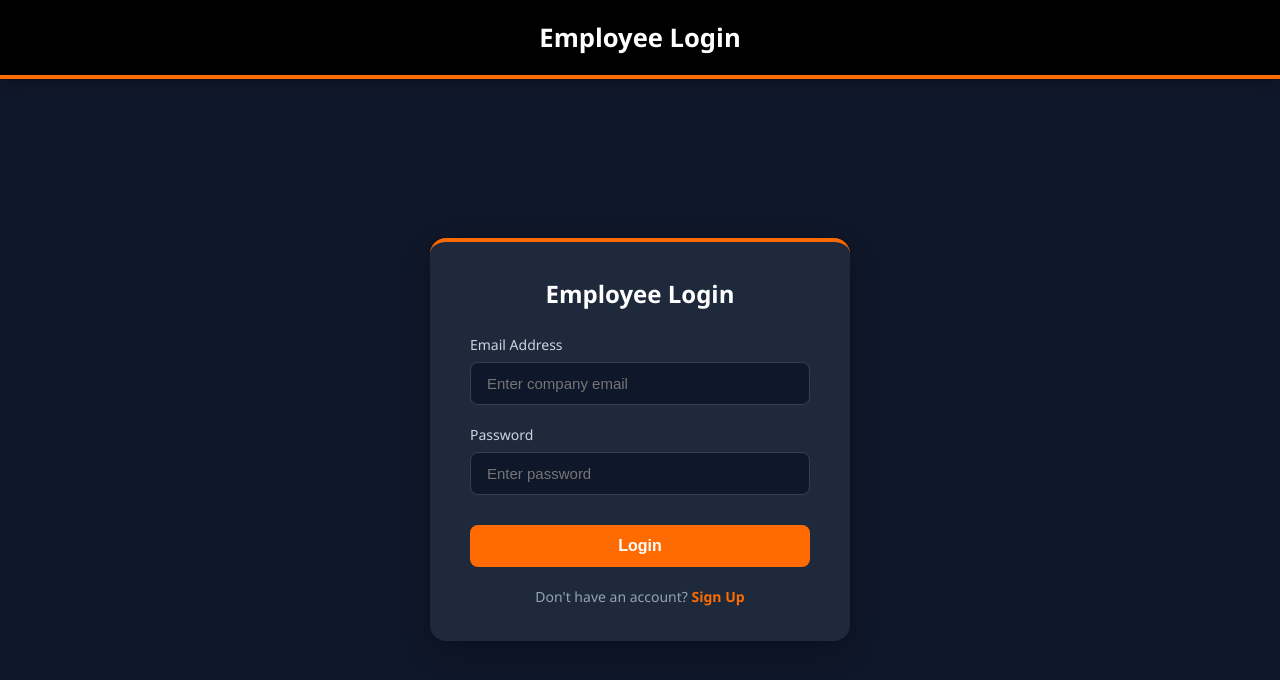
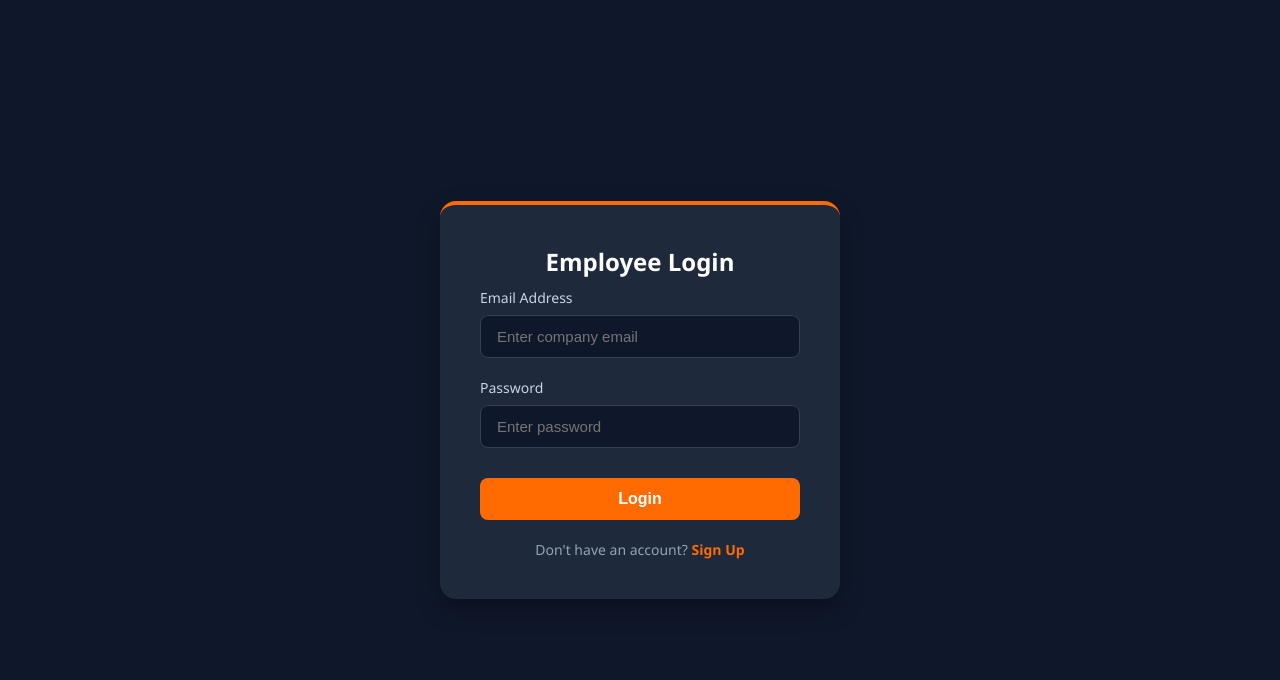
Before and after one commit to Aanand-km/visitor_management_V1, a website: page public/employee-login.html in a window 1280 px wide. Drawn offline with Linux system fonts and the light colour scheme.

Commit message:
style: make employee login and signup cards match the original security centered layout exactly

```diff
--- a/public/css/auth.css
+++ b/public/css/auth.css
@@ -1,71 +1,53 @@
-:root {
-    --primary: #ff6b00;
-    --accent: #ff6b00;
-    --bg: #0f172a;
-    --surface: #1e293b;
-    --text: #f8fafc;
-    --muted: #94a3b8;
+body {
+    margin: 0;
+    padding: 0;
+    font-family: 'Segoe UI', Tahoma, Geneva, Verdana, sans-serif;
+    background: #0f172a;
+    color: #f8fafc;
+    display: flex;
+    justify-content: center;
+    align-items: center;
+    height: 100vh;
 }
 
-* {
-    margin: 0;
-    padding: 0;
+header {
+    display: none;
+}
+
+.auth-container, .login-card {
+    background: #1e293b;
+    border-radius: 16px;
+    padding: 40px;
+    width: 90%;
+    max-width: 400px;
+    box-shadow: 0 10px 25px rgba(0,0,0,0.3);
+    border-top: 4px solid #ff6b00;
     box-sizing: border-box;
 }
 
-body {
-    font-family: 'Segoe UI', Tahoma, Geneva, Verdana, sans-serif;
-    background: var(--bg);
-    min-height: 100vh;
-    color: var(--text);
-    display: flex;
-    flex-direction: column;
-}
-
-header {
-    background: #000000;
-    color: white;
-    padding: 20px 24px;
-    border-bottom: 4px solid var(--accent);
-    box-shadow: 0 4px 15px rgba(0,0,0,0.25);
-    width: 100%;
-}
-
-header h1 {
-    font-size: 1.6rem;
-    font-weight: 700;
+h2 {
+    margin: 0 0 10px;
+    font-size: 24px;
+    color: #ffffff;
     text-align: center;
 }
 
-.auth-container {
-    max-width: 420px;
-    width: 90%;
-    margin: auto;
-    background: var(--surface);
-    padding: 35px 40px;
-    border-radius: 16px;
-    box-shadow: 0 10px 30px rgba(0,0,0,0.3);
-    border-top: 4px solid var(--accent);
-    box-sizing: border-box;
-}
-
-.auth-container h2 {
+p.subtitle, .subtitle {
+    margin: 0 0 30px;
+    color: #94a3b8;
+    font-size: 14px;
     text-align: center;
-    margin-bottom: 25px;
-    color: #ffffff;
-    font-size: 24px;
-    font-weight: 600;
 }
 
 .form-group {
     margin-bottom: 20px;
 }
 
-.form-group label {
+label {
     display: block;
     margin-bottom: 8px;
+    font-size: 14px;
     color: #cbd5e1;
-    font-size: 14px;
     font-weight: 500;
 }
 
@@ -83,14 +65,14 @@ input, .form-group input {
 }
 
 input:focus, .form-group input:focus {
-    border-color: var(--accent);
+    border-color: #ff6b00;
     box-shadow: 0 0 0 3px rgba(255, 107, 0, 0.15);
 }
 
-.auth-btn, button[type="submit"] {
+.auth-btn, .btn-login, button[type="submit"] {
     width: 100%;
     padding: 12px;
-    background: var(--primary);
+    background: #ff6b00;
     color: #ffffff;
     border: none;
     border-radius: 8px;
@@ -101,20 +83,32 @@ input:focus, .form-group input:focus {
     margin-top: 10px;
 }
 
-.auth-btn:hover, button[type="submit"]:hover {
+.auth-btn:hover, .btn-login:hover, button[type="submit"]:hover {
     background: #e45f00;
     transform: translateY(-1px);
+}
+
+.error-msg, .message {
+    background: rgba(239, 68, 68, 0.1);
+    color: #f87171;
+    border: 1px solid rgba(239, 68, 68, 0.2);
+    padding: 10px 14px;
+    border-radius: 8px;
+    font-size: 14px;
+    margin-bottom: 20px;
+    text-align: center;
+    font-weight: 600;
 }
 
 .auth-footer, p {
     text-align: center;
     margin-top: 20px;
     font-size: 14px;
-    color: var(--muted);
+    color: #94a3b8;
 }
 
 .auth-footer a, a {
-    color: var(--primary);
+    color: #ff6b00;
     text-decoration: none;
     font-weight: 600;
     transition: color 0.2s;
@@ -124,9 +118,3 @@ input:focus, .form-group input:focus {
     color: #e45f00;
     text-decoration: underline;
 }
-
-.message {
-    margin-top: 15px;
-    text-align: center;
-    font-weight: 600;
-}
--- a/public/employee-login.html
+++ b/public/employee-login.html
@@ -8,10 +8,6 @@
     <link rel="stylesheet" href="css/auth.css">
 </head>
 <body>
-
-    <header>
-        <h1>Employee Login</h1>
-    </header>
 
     <div class="auth-container">
         <h2>Employee Login</h2>
```
Also changed, not shown: public/employee-signup.html (+0 -4 lines), public/security-login.html (+0 -4 lines).
